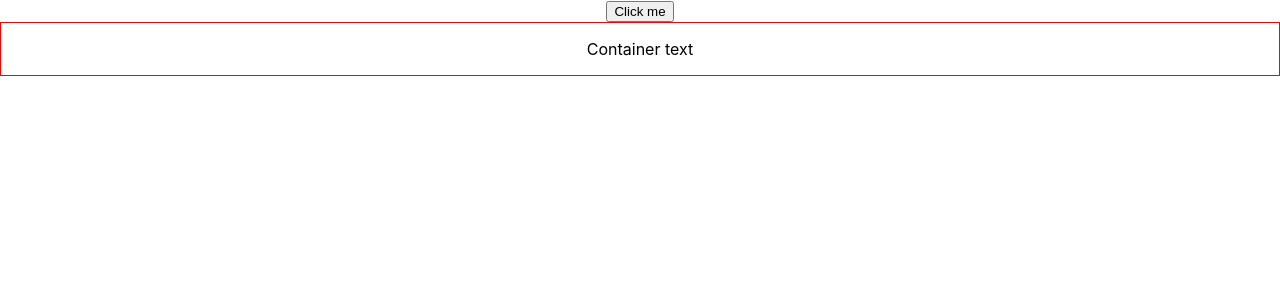
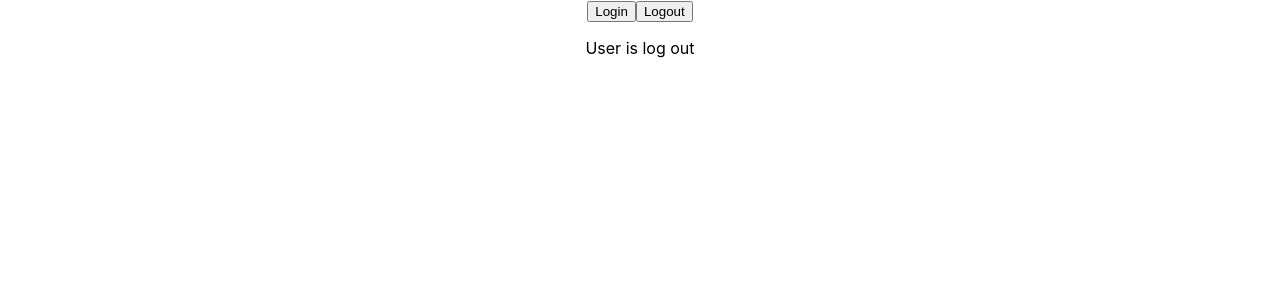
Before and after one commit to mahdihassani12/React-typescript, a React (Create React App) app: page / in a window 1280 px wide. Shown: the top 300 px of the page. Built offline with nearby package versions, Linux system fonts and the light colour scheme; the HTML template or start-up script is replaced by a standard one.

Commit message:
use state

```diff
--- a/src/App.tsx
+++ b/src/App.tsx
@@ -7,6 +7,7 @@
 import { Oscar } from './components/Oscar';
 import { Button } from './components/Button';
 import { Container } from './components/Container';
+import { Loggedin } from './components/Loggedin';
 
 function App() {
 
@@ -28,8 +29,7 @@
 
   return (
     <div className="App">
-        <Button handleClick={() => console.log("Clicking")} />
-        <Container styles={{ border: '1px solid red', padding: '1rem' }} />
+        <Loggedin />
     </div>
   );
 }
--- /dev/null
+++ b/src/components/Loggedin.tsx
@@ -0,0 +1,23 @@
+import { useState } from "react"
+
+export const Loggedin = () => {
+
+    const [ isLoggedIn, setIsLoggedIn ] = useState(false);
+
+    const handleLogin = () => {
+        setIsLoggedIn(true);
+    }
+    const handleLogout = () => {
+        setIsLoggedIn(false);
+    }
+
+    return (
+        <div>
+            <button onClick={ handleLogin } >Login</button>
+            <button onClick={ handleLogout } >Logout</button>
+            <p>
+                User is { isLoggedIn ? ' log in ' : ' log out ' }
+            </p>
+        </div>
+    )
+}
```
